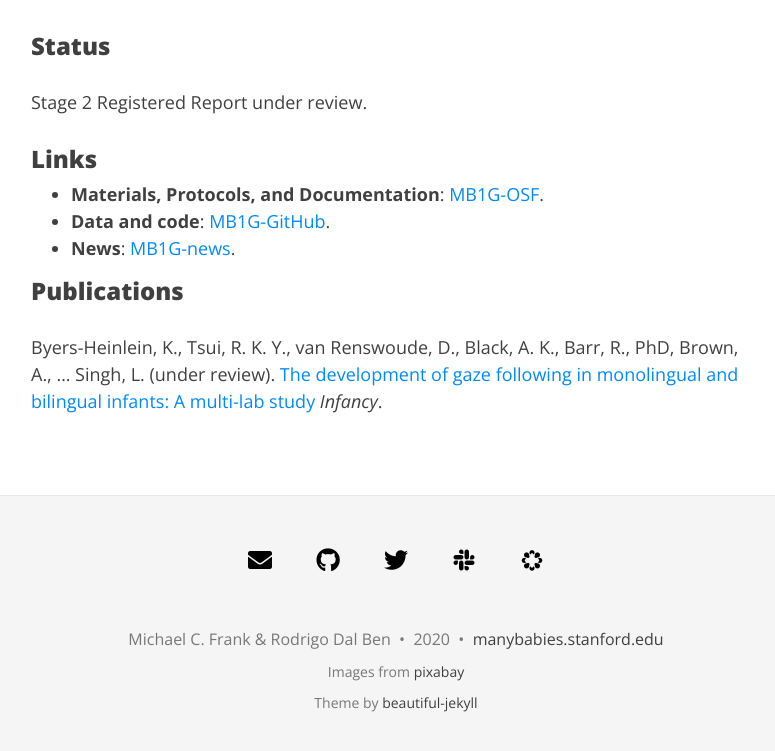
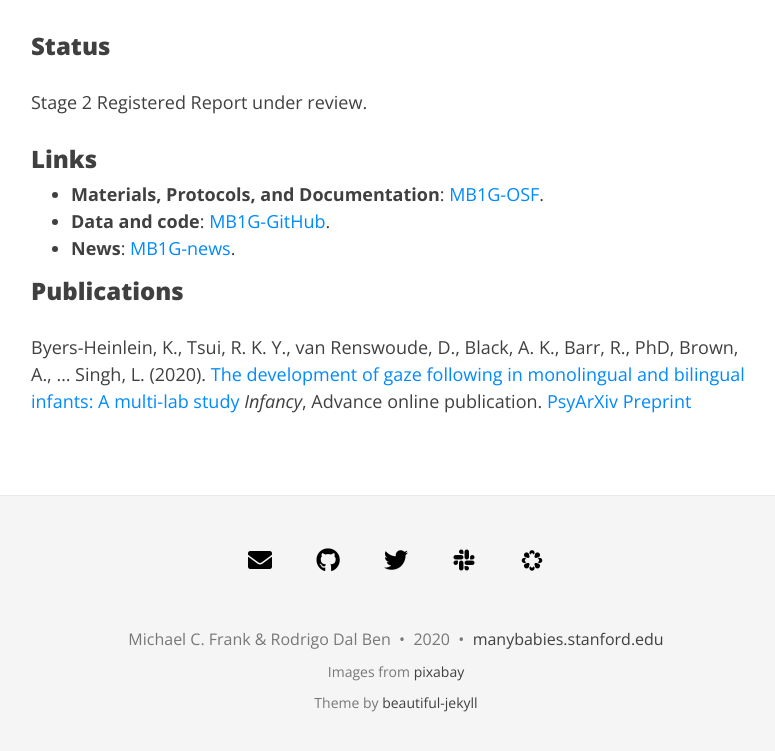
Before and after one commit to manybabies/manybabies.github.io, a Jekyll site: the page built from MB1G.md, in a window 1280 px wide and 900 px high, scrolled down 2110 px, cut to the strip 137-888 px from the top of the window. Shown: the whole strip, without its empty margins (244-1019 px from the left). Built offline with Jekyll 4.4.1, drawn with Linux system fonts in a browser that asks for light colours; nearby versions of some CDN libraries; some web fonts are replaced.

Commit message:
add advance online publication to MB1G

```diff
--- a/MB1G.md
+++ b/MB1G.md
@@ -40,4 +40,4 @@ Stage 2 Registered Report under review.
 * **News**: [MB1G-news]({{site.baseurl}}/tags/#MB1G).
 
 ### Publications
-Byers-Heinlein, K., Tsui, R. K. Y., van Renswoude, D., Black, A. K., Barr, R., PhD, Brown, A., … Singh, L. (under review). [The development of gaze following in monolingual and bilingual infants: A multi-lab study](https://doi.org/10.31234/osf.io/sgfhv) _Infancy_.
+Byers-Heinlein, K., Tsui, R. K. Y., van Renswoude, D., Black, A. K., Barr, R., PhD, Brown, A., … Singh, L. (2020). [The development of gaze following in monolingual and bilingual infants: A multi-lab study](https://doi.org/10.1111/infa.12360) _Infancy_, Advance online publication. [PsyArXiv Preprint](https://doi.org/10.31234/osf.io/sgfhv)
```
Also changed, not shown: publications.md (+2 -2 lines).
